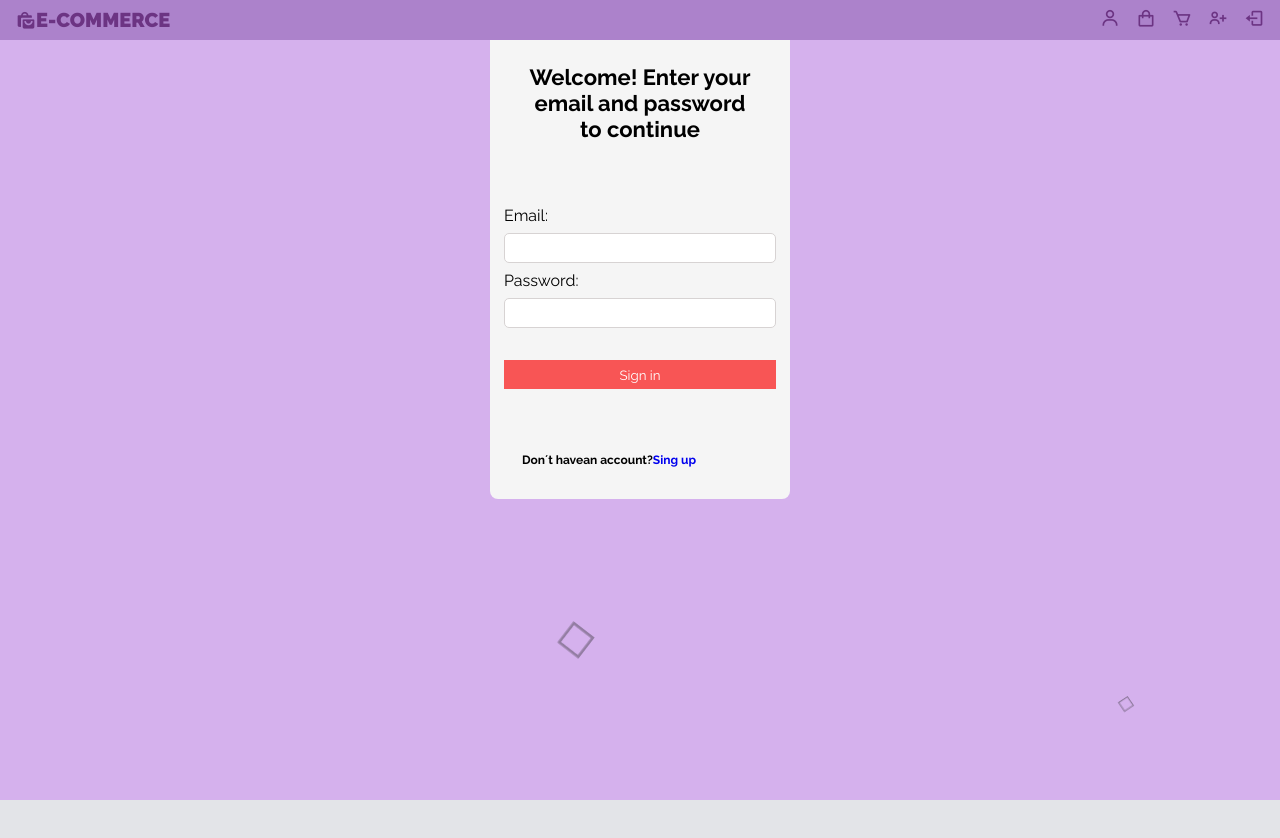
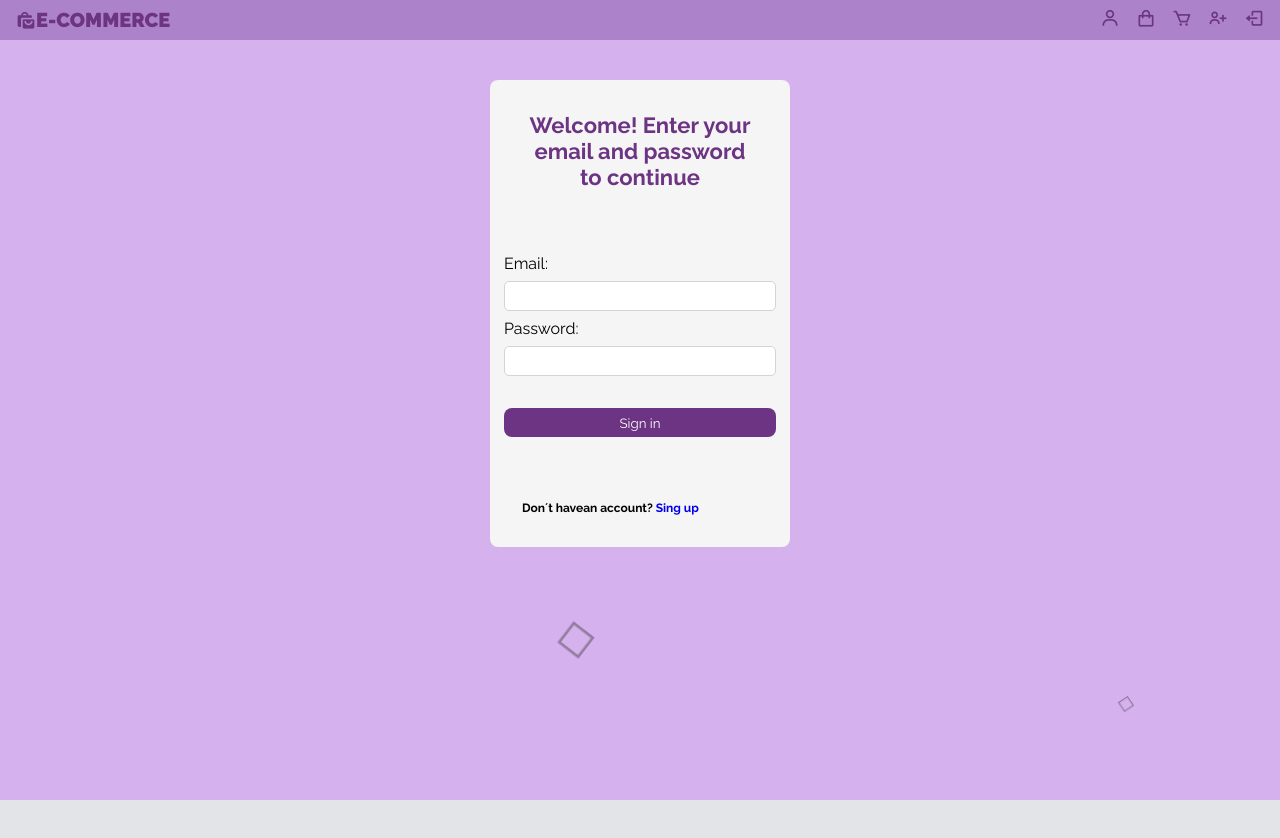
Before and after one commit to PauliMorales/e-commerce-react, a React (Vite) app: page /#/login in a window 1280 px wide. Shown: the top 838 px of the page. Built offline with nearby package versions, Linux system fonts and the light colour scheme; no server answers.

Commit message:
update css login and register

```diff
--- a/src/pages/Login.jsx
+++ b/src/pages/Login.jsx
@@ -72,7 +72,7 @@ const Login = () => {
             <button className="login__btn">Sign in</button>
           </form>
           <h3 className="login__linkRegister">
-            Don´t havean account?<Link to={"/register"}>Sing up</Link>
+            Don´t havean account? <Link to={"/register"}>Sing up</Link>
           </h3>
           <Modal showModal={showModal} onClose={closeModal}>
             <h3> Hello! welcome</h3>
--- a/src/pages/styles/homeProducts.css
+++ b/src/pages/styles/homeProducts.css
@@ -36,10 +36,6 @@
     color: white;
     border-top-right-radius: 0.5em;
     border-bottom-right-radius: 0.5em;
-}
-
-.home_subcontainer {
-
 }
 
 .home__mobile_filter{
--- a/src/pages/styles/login.css
+++ b/src/pages/styles/login.css
@@ -1,5 +1,5 @@
 .login__container{
-    margin: 2rem auto;
+    margin: 5rem auto;
     background-color: whitesmoke;
     padding: 2rem;
     max-width: 300px;
@@ -8,6 +8,7 @@
 .login__greeting{
     text-align: center;
     font-size: 22px;
+    color: var(--dark-color);
 }
 .login__form{
     display: flex;
@@ -28,7 +29,8 @@
     padding: 0.5em;
     margin-top: 1.5rem;
     color: white;
-    background-color: #f85555;
+    background-color: var(--dark-color);
+    border-radius: 8px;
 }
 .login__linkRegister{
     font-size: 12px;
--- a/src/pages/styles/register.css
+++ b/src/pages/styles/register.css
@@ -1,5 +1,5 @@
 .register__container {
-    margin: 2rem auto;
+    margin: 5rem auto;
     background-color: whitesmoke;
     padding: 2rem;
     max-width: 300px;
@@ -8,6 +8,7 @@
 
 .register__title {
     font-size: 22px;
+    color: var(--dark-color);
 }
 
 .register__form {
@@ -31,5 +32,6 @@
     padding: 0.5em;
     margin-top: 1.5rem;
     color: white;
-    background-color: #f85555;
+    background-color: var(--dark-color);
+    border-radius: 8px;
 }
```
